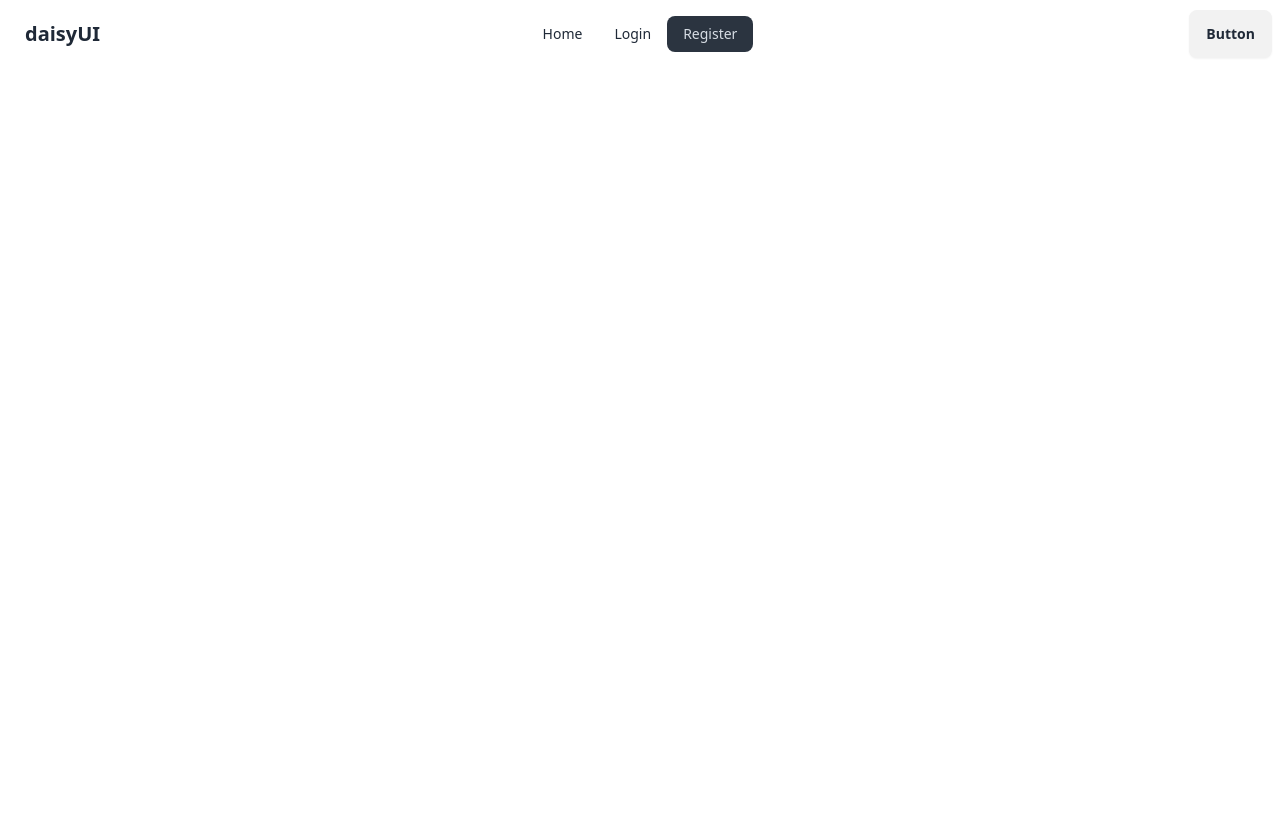
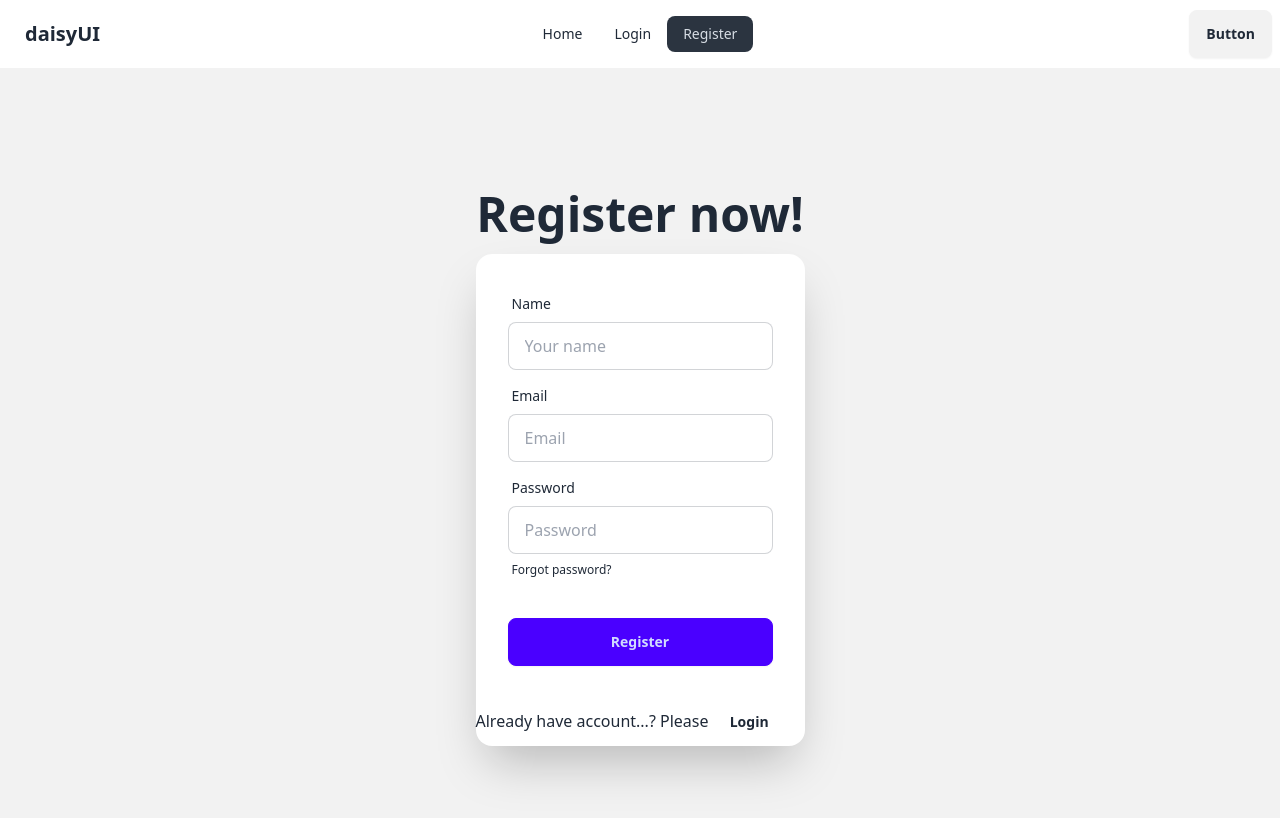
Before and after one commit to jubayer-webdev/ProgrammingHeroWebCourse, a React (Vite) app: page /register in a window 1280 px wide. Shown: the top 818 px of the page. Built offline with nearby package versions, Linux system fonts and the light colour scheme.

Commit message:
added register form in Register.jsx

```diff
--- a/src/components/Login.jsx
+++ b/src/components/Login.jsx
@@ -1,13 +1,14 @@
 import { Link } from "react-router-dom";
 
 const Login = () => {
-    const handleLogin = (e) => {
+    const handleRegister = (e) => {
         e.preventDefault();
 
         const email = e.target.email.value;
         const password = e.target.password.value;
         console.log(email, password);
     };
+
     return (
         //! https://daisyui.com/components/hero/
         <div className="hero min-h-screen bg-base-200">
@@ -17,7 +18,7 @@
                 </div>
                 <div className="card shrink-0 w-full max-w-sm shadow-2xl bg-base-100">
                     {/* //!Form */}
-                    <form onSubmit={handleLogin} className="card-body">
+                    <form onSubmit={handleRegister} className="card-body">
                         <div className="form-control">
                             <label className="label">
                                 <span className="label-text">Email</span>
--- a/src/components/Register.jsx
+++ b/src/components/Register.jsx
@@ -1,8 +1,64 @@
+import { Link } from "react-router-dom";
 
 const Register = () => {
+    const handleLogin = (e) => {
+        e.preventDefault();
+
+        const name = e.target.name.value;
+        const email = e.target.email.value;
+        const password = e.target.password.value;
+        console.log(name, email, password);
+    };
+
     return (
-        <div>
-
+        //! https://daisyui.com/components/hero/
+        <div className="hero min-h-screen bg-base-200">
+            <div className="hero-content flex-col">
+                <div className="text-center">
+                    <h1 className="text-5xl font-bold">Register now!</h1>
+                </div>
+                <div className="card shrink-0 w-full max-w-sm shadow-2xl bg-base-100">
+                    {/* //!Form */}
+                    <form onSubmit={handleLogin} className="card-body">
+                        {/* //! added name field */}
+                        <div className="form-control">
+                            <label className="label">
+                                <span className="label-text">Name</span>
+                            </label>
+                            <input type="text" name="name" placeholder="Your name" className="input input-bordered" required />
+                        </div>
+                        {/* //! Email */}
+                        <div className="form-control">
+                            <label className="label">
+                                <span className="label-text">Email</span>
+                            </label>
+                            <input type="email" name="email" placeholder="Email" className="input input-bordered" required />
+                        </div>
+                        {/* //! Password */}
+                        <div className="form-control">
+                            <label className="label">
+                                <span className="label-text">Password</span>
+                            </label>
+                            <input type="password" name="password" placeholder="Password" className="input input-bordered" required />
+                            <label className="label">
+                                <a href="#" className="label-text-alt link link-hover">
+                                    Forgot password?
+                                </a>
+                            </label>
+                        </div>
+                        <div className="form-control mt-6">
+                            <button className="btn btn-primary">Register</button>
+                        </div>
+                    </form>
+                    {/* //! Toggle Login and Register */}
+                    <p>
+                        Already have account...? Please{" "}
+                        <Link to="/login">
+                            <button className="btn btn-ghost">Login</button>
+                        </Link>{" "}
+                    </p>
+                </div>
+            </div>
         </div>
     );
 };
```
